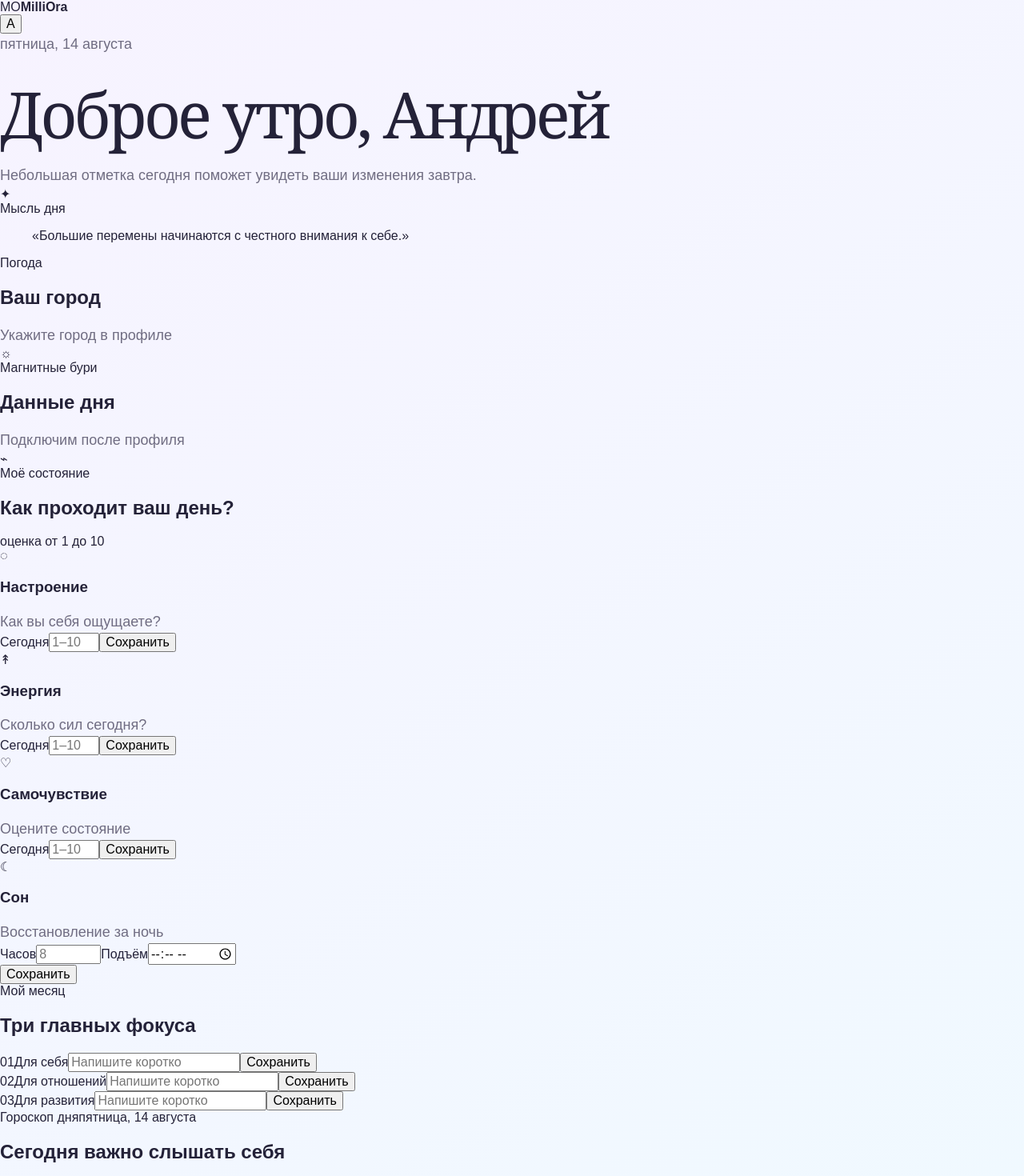
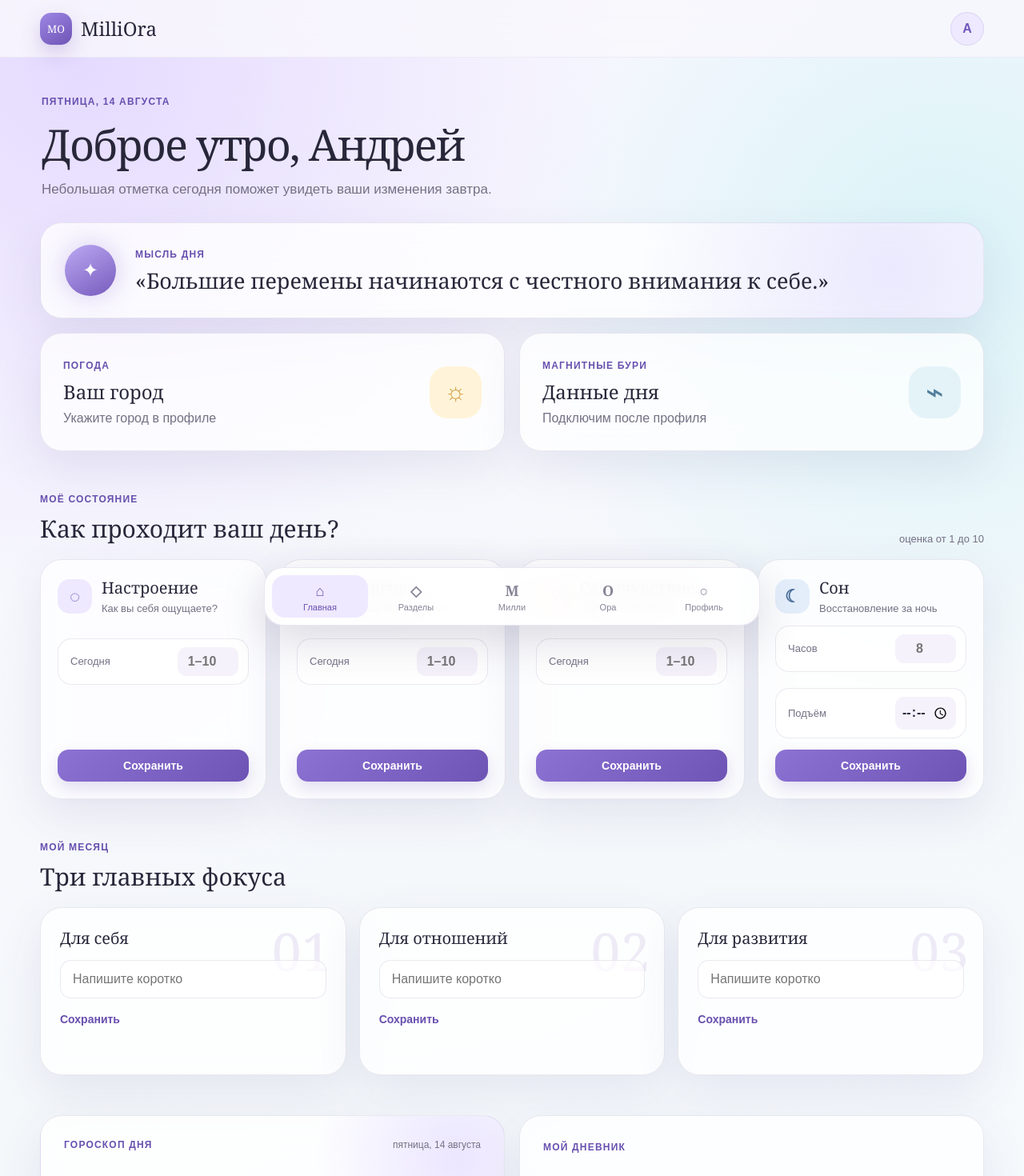
Before and after one commit to orga89265876790-ux/-milliora, a Next.js app: page / in a window 1280 px wide. Shown: the top 1470 px of the page at 80% size. Built offline with nearby package versions, Linux system fonts and the light colour scheme.

Commit message:
Собрана Главная страница MilliOra

```diff
--- a/app/globals.css
+++ b/app/globals.css
@@ -1,82 +1,77 @@
-:root {
-  --background-start: #f7f3ff;
-  --background-end: #effaff;
-  --ink: #242238;
-  --muted: #706d82;
-  --accent: #8b6edb;
-  --accent-soft: #eee8ff;
-}
-
-* {
-  box-sizing: border-box;
-}
-
-html,
-body {
-  min-height: 100%;
-}
-
-body {
-  margin: 0;
-  color: var(--ink);
-  background: linear-gradient(145deg, var(--background-start), var(--background-end));
-  font-family: Arial, Helvetica, sans-serif;
-}
-
-button,
-input,
-textarea {
-  font: inherit;
-}
-
-.welcome-shell {
-  min-height: 100vh;
-  display: grid;
-  place-items: center;
-  padding: 24px;
-}
-
-.welcome-card {
-  width: min(100%, 560px);
-  padding: 56px 32px;
-  border: 1px solid rgba(139, 110, 219, 0.2);
-  border-radius: 32px;
-  background: rgba(255, 255, 255, 0.78);
-  box-shadow: 0 24px 70px rgba(93, 80, 145, 0.14);
-  text-align: center;
-  backdrop-filter: blur(18px);
-}
-
-.eyebrow {
-  color: var(--accent);
-  font-size: 13px;
-  font-weight: 700;
-  letter-spacing: 0.08em;
-  text-transform: uppercase;
-}
-
-h1 {
-  margin: 18px 0 10px;
-  font-family: Georgia, "Times New Roman", serif;
-  font-size: clamp(52px, 12vw, 80px);
-  font-weight: 500;
-  letter-spacing: -0.05em;
-}
-
-p {
-  margin: 0;
-  color: var(--muted);
-  font-size: 18px;
-  line-height: 1.5;
-}
-
-.status {
-  display: inline-flex;
-  margin-top: 30px;
-  padding: 11px 18px;
-  border-radius: 999px;
-  color: #5f46a9;
-  background: var(--accent-soft);
-  font-size: 14px;
-  font-weight: 700;
-}
+:root { --ink:#28273a; --muted:#747185; --line:rgba(87,77,132,.12); --purple:#8268c9; --deep:#6850af; --soft:#eee9ff; --surface:rgba(255,255,255,.76); --shadow:0 20px 55px rgba(79,67,125,.1); }
+* { box-sizing:border-box; }
+html { min-width:320px; background:#f7f6fc; }
+body { min-height:100vh; margin:0; color:var(--ink); background:radial-gradient(circle at 8% 4%,rgba(221,208,255,.72),transparent 30%),radial-gradient(circle at 92% 16%,rgba(204,241,245,.68),transparent 27%),linear-gradient(155deg,#faf7ff 0%,#f4f8fb 55%,#f7fbff 100%); font-family:Arial,Helvetica,sans-serif; }
+button,input,textarea { font:inherit; }
+button { border:0; cursor:pointer; }
+.app-shell { min-height:100vh; padding-bottom:112px; }
+.topbar { position:sticky; z-index:20; top:0; display:flex; align-items:center; justify-content:space-between; min-height:72px; padding:12px max(22px,calc((100vw - 1180px)/2)); border-bottom:1px solid rgba(102,87,155,.08); background:rgba(249,248,253,.8); backdrop-filter:blur(20px); }
+.brand { display:flex; align-items:center; gap:11px; }
+.brand strong { font:500 24px Georgia,"Times New Roman",serif; }
+.brand-mark { display:grid; width:40px; height:40px; place-items:center; border-radius:14px; color:white; background:linear-gradient(145deg,#9e87e5,#6e54b5); box-shadow:0 10px 24px rgba(111,84,181,.25); font:13px Georgia,"Times New Roman",serif; }
+.profile-button { display:grid; width:42px; height:42px; place-items:center; border:1px solid rgba(116,92,181,.16); border-radius:50%; color:#7257bb; background:#eee9ff; font-weight:700; }
+.page-content { width:min(1180px,calc(100% - 36px)); margin:0 auto; }
+.hero-copy { padding:48px 2px 28px; }
+.date-line,.kicker { margin:0; color:var(--deep); font-size:12px; font-weight:700; letter-spacing:.1em; text-transform:uppercase; }
+.date-line::first-letter { text-transform:uppercase; }
+.hero-copy h1 { margin:9px 0 7px; font:500 clamp(35px,6vw,54px) Georgia,"Times New Roman",serif; letter-spacing:-.035em; }
+.hero-copy>p:last-child { max-width:610px; margin:0; color:var(--muted); font-size:17px; line-height:1.55; }
+.panel { border:1px solid var(--line); border-radius:27px; background:var(--surface); box-shadow:var(--shadow); backdrop-filter:blur(18px); }
+.thought-card { display:flex; align-items:center; gap:24px; padding:27px 30px; overflow:hidden; background:radial-gradient(circle at 90% 50%,rgba(187,164,255,.22),transparent 30%),rgba(255,255,255,.78); }
+.orb { display:grid; flex:0 0 auto; width:64px; height:64px; place-items:center; border-radius:50%; color:white; background:linear-gradient(150deg,#bba9f2,#775bbd); box-shadow:0 0 34px rgba(133,102,210,.33); font-size:24px; }
+blockquote { margin:7px 0 0; font:clamp(20px,3vw,27px)/1.35 Georgia,"Times New Roman",serif; }
+.context-grid { display:grid; grid-template-columns:1fr 1fr; gap:18px; margin-top:18px; }
+.context-card { display:flex; align-items:center; justify-content:space-between; min-height:148px; padding:25px 28px; }
+.context-card h2,.section-heading h2,.horoscope-card h2,.diary-card h2,.install-card h2 { margin:8px 0 5px; font-family:Georgia,"Times New Roman",serif; font-weight:500; }
+.context-card p,.install-card p { margin:0; color:var(--muted); line-height:1.45; }
+.context-icon { display:grid; width:65px; height:65px; place-items:center; border-radius:22px; font-size:31px; }
+.sun { color:#d29b40; background:#fff4d9; }
+.wave { color:#527f9c; background:#e4f3f8; font-size:38px; }
+.section-block { margin-top:50px; }
+.section-heading { display:flex; align-items:end; justify-content:space-between; gap:20px; margin-bottom:18px; }
+.section-heading h2 { margin-bottom:0; font-size:30px; }
+.scale-hint { color:var(--muted); font-size:13px; }
+.metrics-grid { display:grid; grid-template-columns:repeat(4,1fr); gap:16px; }
+.metric-card { display:flex; min-height:300px; flex-direction:column; padding:21px; }
+.metric-title { display:flex; align-items:center; gap:12px; }
+.metric-icon { display:grid; width:43px; height:43px; flex:0 0 auto; place-items:center; border-radius:15px; color:var(--deep); background:var(--soft); font-size:22px; font-weight:700; }
+.mint .metric-icon { color:#438b78; background:#dff4ec; }
+.peach .metric-icon { color:#a36952; background:#fae8de; }
+.blue .metric-icon { color:#4d719b; background:#e4eefb; }
+.metric-card h3 { margin:0 0 4px; font:500 20px Georgia,"Times New Roman",serif; }
+.metric-card p { margin:0; color:var(--muted); font-size:13px; line-height:1.35; }
+.score-field { display:flex; align-items:center; justify-content:space-between; gap:10px; margin-top:28px; padding:10px 12px 10px 15px; border:1px solid var(--line); border-radius:17px; background:rgba(255,255,255,.72); }
+.score-field span { color:var(--muted); font-size:13px; }
+.score-field input { width:76px; min-width:0; padding:9px 8px; border:0; border-radius:11px; outline:none; color:var(--ink); background:#f5f2fb; text-align:center; font-weight:700; }
+.score-field input:focus,.focus-card input:focus,.diary-card textarea:focus { box-shadow:0 0 0 3px rgba(128,99,196,.14); }
+.save-button { width:100%; margin-top:auto; padding:12px 16px; border-radius:14px; color:white; background:linear-gradient(135deg,#8c72d3,#6e54b5); box-shadow:0 9px 20px rgba(108,80,179,.19); font-size:14px; font-weight:700; }
+.sleep-fields { display:grid; gap:8px; }
+.sleep-fields .score-field { margin-top:12px; }
+.focus-grid { display:grid; grid-template-columns:repeat(3,1fr); gap:16px; }
+.focus-card { position:relative; min-height:210px; padding:24px; overflow:hidden; }
+.focus-number { position:absolute; top:8px; right:18px; color:rgba(114,86,181,.11); font:66px Georgia,"Times New Roman",serif; }
+.focus-card label { position:relative; display:grid; gap:14px; }
+.focus-card label span { font:20px Georgia,"Times New Roman",serif; }
+.focus-card input { width:100%; padding:14px 15px; border:1px solid var(--line); border-radius:14px; outline:none; background:rgba(255,255,255,.72); }
+.text-button { margin-top:18px; padding:0; color:var(--deep); background:transparent; font-size:14px; font-weight:700; }
+.insight-grid { display:grid; grid-template-columns:1fr 1fr; gap:18px; margin-top:50px; }
+.horoscope-card,.diary-card { min-height:340px; padding:29px; }
+.horoscope-card { background:radial-gradient(circle at 90% 15%,rgba(194,174,255,.3),transparent 30%),rgba(255,255,255,.78); }
+.card-topline,.diary-footer { display:flex; align-items:center; justify-content:space-between; gap:20px; }
+.card-topline>span:last-child,.diary-footer>span { color:var(--muted); font-size:12px; }
+.horoscope-card h2,.diary-card h2 { margin-top:28px; font-size:27px; }
+.horoscope-card>p { max-width:540px; margin:15px 0 0; color:var(--muted); line-height:1.65; }
+.diary-card textarea { width:100%; min-height:128px; margin-top:14px; padding:16px; resize:vertical; border:1px solid var(--line); border-radius:17px; outline:none; background:rgba(255,255,255,.68); line-height:1.5; }
+.diary-footer { margin-top:12px; }
+.save-button.compact { width:auto; margin:0; padding-inline:24px; }
+.install-card { display:grid; grid-template-columns:auto 1fr auto; align-items:center; gap:20px; margin-top:18px; padding:24px 27px; }
+.phone-symbol { display:grid; width:56px; height:56px; place-items:center; border-radius:18px; color:var(--deep); background:var(--soft); font-size:24px; }
+.install-card h2 { font-size:21px; }
+.outline-button { padding:12px 18px; border:1px solid rgba(110,83,181,.24); border-radius:14px; color:var(--deep); background:rgba(255,255,255,.74); font-size:14px; font-weight:700; }
+.bottom-nav { position:fixed; z-index:30; right:50%; bottom:18px; display:grid; width:min(620px,calc(100% - 28px)); grid-template-columns:repeat(5,1fr); padding:9px; transform:translateX(50%); border:1px solid rgba(91,73,145,.13); border-radius:24px; background:rgba(255,255,255,.88); box-shadow:0 18px 55px rgba(64,55,95,.18); backdrop-filter:blur(22px); }
+.bottom-nav button { display:grid; gap:3px; place-items:center; padding:7px 3px; border-radius:16px; color:#888396; background:transparent; font-size:11px; }
+.bottom-nav button span { font:700 18px Georgia,"Times New Roman",serif; }
+.bottom-nav button.active { color:var(--deep); background:var(--soft); }
+@media (max-width:980px) { .metrics-grid { grid-template-columns:repeat(2,1fr); } .metric-card { min-height:270px; } }
+@media (max-width:720px) { .topbar { min-height:64px; padding-inline:18px; } .brand-mark { width:36px; height:36px; } .brand strong { font-size:21px; } .page-content { width:min(100% - 28px,1180px); } .hero-copy { padding-top:34px; } .context-grid,.focus-grid,.insight-grid { grid-template-columns:1fr; } .section-block,.insight-grid { margin-top:38px; } .thought-card { align-items:flex-start; padding:23px; } .orb { width:50px; height:50px; } .scale-hint { display:none; } .install-card { grid-template-columns:auto 1fr; } .install-card .outline-button { grid-column:1/-1; } }
+@media (max-width:520px) { .app-shell { padding-bottom:102px; } .hero-copy h1 { font-size:36px; } .hero-copy>p:last-child { font-size:15px; } .thought-card { gap:14px; } blockquote { font-size:19px; } .context-card { min-height:130px; padding:21px; } .metrics-grid { grid-template-columns:1fr; } .metric-card { min-height:260px; } .section-heading h2 { font-size:26px; } .horoscope-card,.diary-card { min-height:auto; padding:24px; } .install-card { padding:22px; } .bottom-nav { bottom:10px; width:calc(100% - 18px); padding:7px; border-radius:21px; } .bottom-nav button { font-size:9px; } }
```
